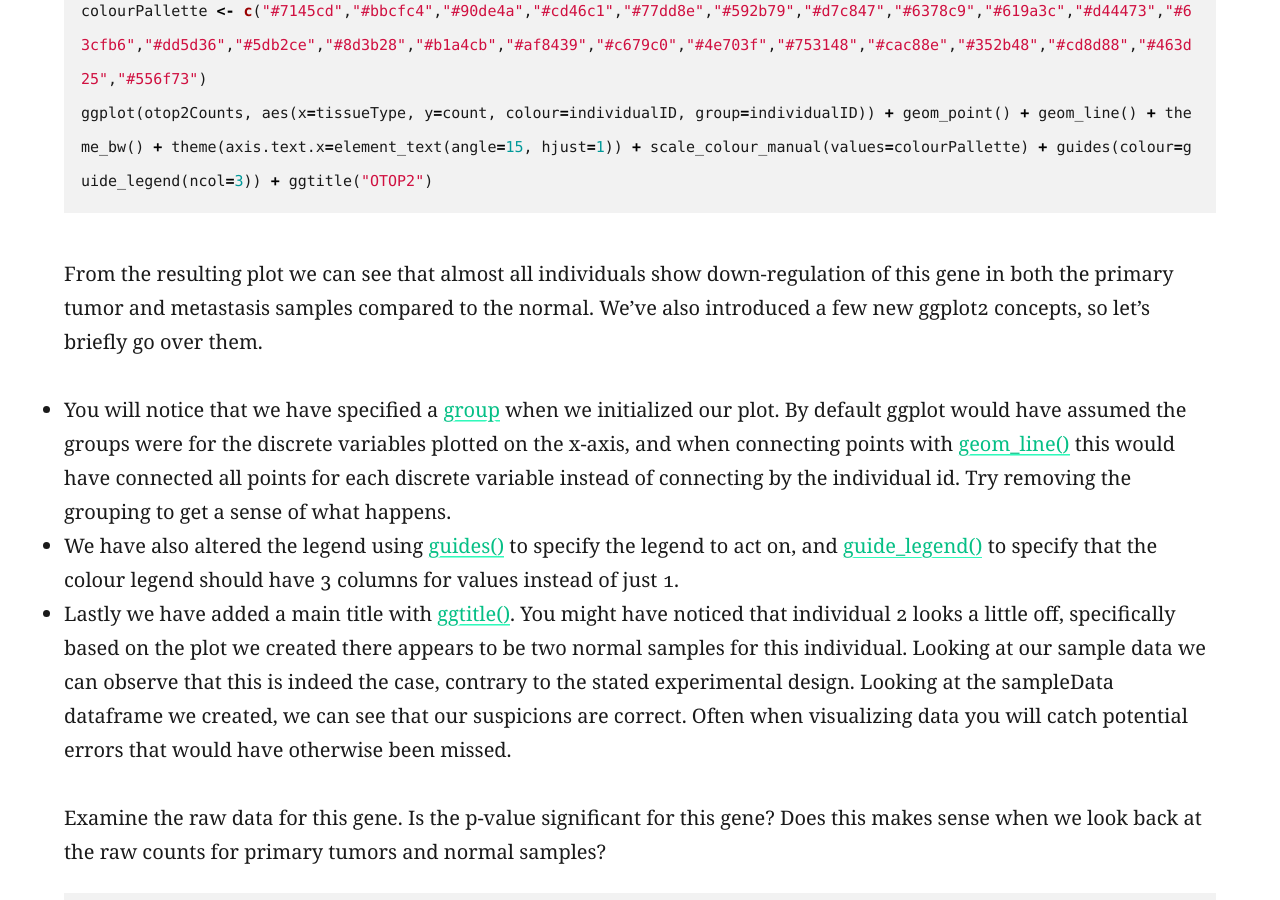
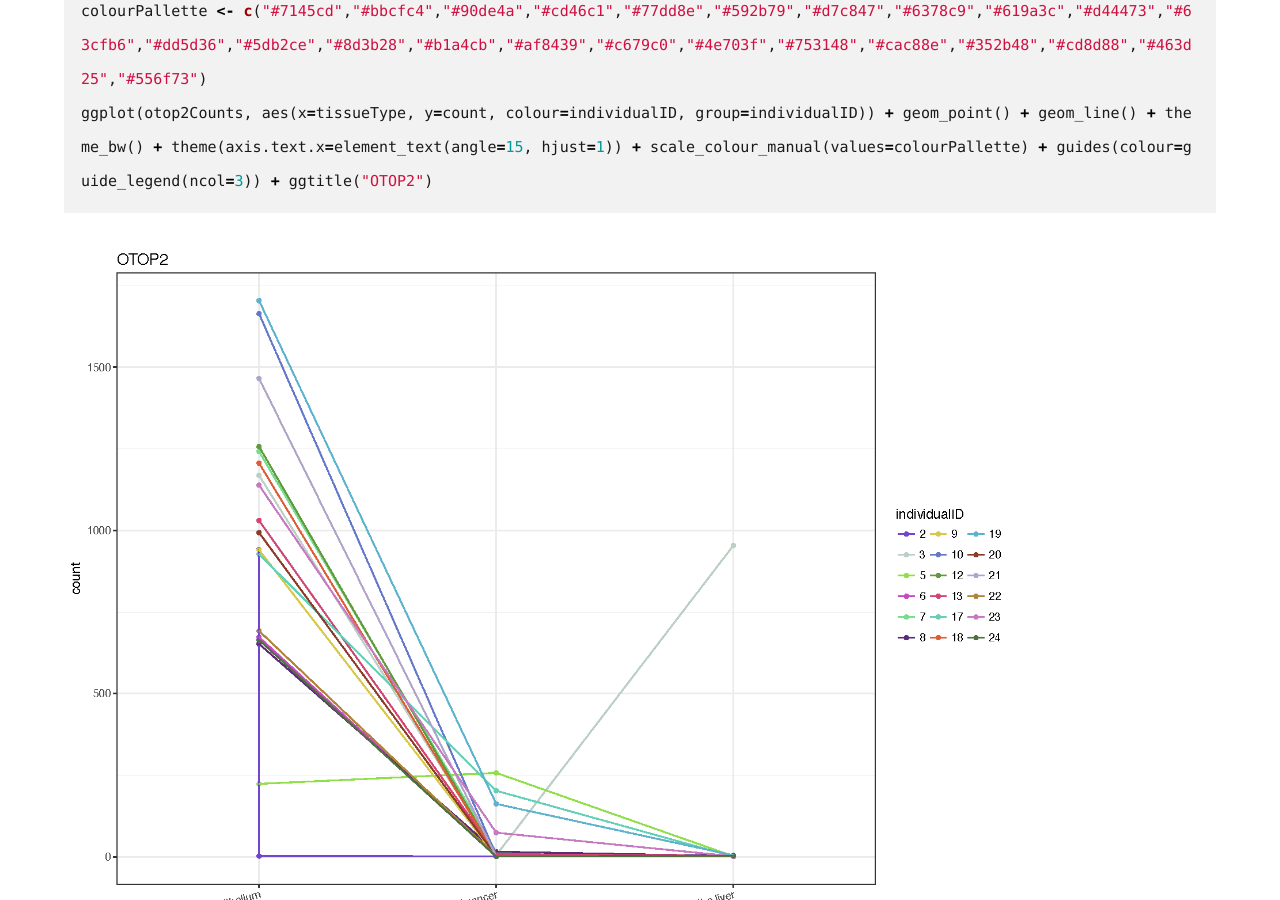
Before and after one commit to griffithlab/genviz.org, a Jekyll site: the page built from _posts/0004-02-01-DifferentialExpression.md, in a window 1280 px wide and 900 px high, scrolled down 10233 px. Built offline with Jekyll 4.4.1, drawn with Linux system fonts in a browser that asks for light colours; nearby versions of some CDN libraries; some of the changed text lies outside the part shown.

Commit message:
more images and edits to DE section

````diff
--- a/_posts/0004-02-01-DifferentialExpression.md
+++ b/_posts/0004-02-01-DifferentialExpression.md
@@ -189,7 +189,9 @@ colourPallette <- c("#7145cd","#bbcfc4","#90de4a","#cd46c1","#77dd8e","#592b79",
 ggplot(otop2Counts, aes(x=tissueType, y=count, colour=individualID, group=individualID)) + geom_point() + geom_line() + theme_bw() + theme(axis.text.x=element_text(angle=15, hjust=1)) + scale_colour_manual(values=colourPallette) + guides(colour=guide_legend(ncol=3)) + ggtitle("OTOP2")
 ```
 
-From the resulting plot we can see that almost all individuals show down-regulation of this gene in both the primary tumor and metastasis samples compared to the normal. We've also introduced a few new ggplot2 concepts, so let's briefly go over them.
+{% include figure.html image="/assets/Deseq2/deseq2_otop2_expression.png" width="950" %}
+
+From the resulting plot (see above) we can see that almost all individuals show down-regulation of this gene in both the primary tumor and metastasis samples compared to the normal. We've also introduced a few new ggplot2 concepts, so let's briefly go over them.
 * You will notice that we have specified a [group](http://ggplot2.tidyverse.org/reference/aes_group_order.html) when we initialized our plot. By default ggplot would have assumed the groups were for the discrete variables plotted on the x-axis, and when connecting points with [geom_line()](http://ggplot2.tidyverse.org/reference/geom_path.html) this would have connected all points for each discrete variable instead of connecting by the individual id. Try removing the grouping to get a sense of what happens.
 * We have also altered the legend using [guides()](http://ggplot2.tidyverse.org/reference/guides.html) to specify the legend to act on, and [guide_legend()](http://ggplot2.tidyverse.org/reference/guide_legend.html) to specify that the colour legend should have 3 columns for values instead of just 1.
 * Lastly we have added a main title with [ggtitle()](http://ggplot2.tidyverse.org/reference/labs.html). You might have noticed that individual 2 looks a little off, specifically based on the plot we created there appears to be two normal samples for this individual. Looking at our sample data we can observe that this is indeed the case, contrary to the stated experimental design. Looking at the sampleData dataframe we created, we can see that our suspicions are correct. Often when visualizing data you will catch potential errors that would have otherwise been missed.
@@ -238,6 +240,8 @@ deseq2VST <- melt(deseq2VST, id.vars=c("Gene"))
 heatmap <- ggplot(deseq2VST, aes(x=variable, y=Gene, fill=value)) + geom_raster() + scale_fill_viridis(trans="sqrt") + theme(axis.text.x=element_text(angle=65, hjust=1), axis.text.y=element_blank(), axis.ticks.y=element_blank())
 heatmap
 ```
+
+{% include figure.html image="/assets/Deseq2/deseq2_ggplot_heatmap.png" width="950" %}
 
 Let's briefly talk about the steps we took to obtain the heatmap we plotted above.
 * First we took our [DESeq2DataSet](https://www.rdocumentation.org/packages/DESeq/versions/1.24.0/topics/DESeqDataSet-class) object we obtained from the command [DESeq()](https://www.rdocumentation.org/packages/DESeq/versions/1.24.0/topics/DESeq) and transformed the values using the variance stabilizing tranform algorithm from the [vst()](https://www.rdocumentation.org/packages/DESeq/versions/1.24.0/topics/vst) function.
````
Also changed, not shown: assets/Deseq2/deseq2_ggplot_heatmap.png (added), assets/Deseq2/deseq2_otop2_expression.png (added), 2 other files.
